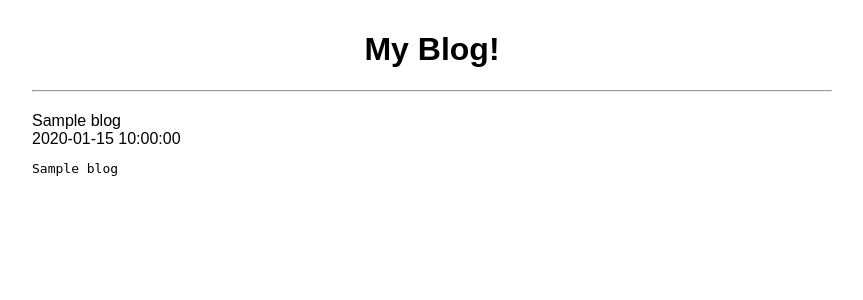
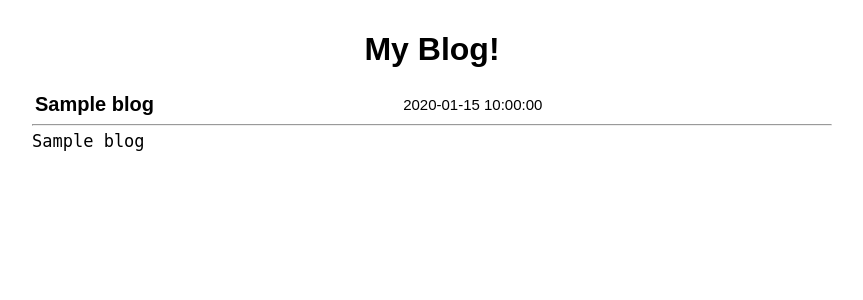
Before and after one commit to CleoAguiar/Intro_to_Backend, a Python web app: template Basic_Blog/templates/myblog.html in a window 1280 px wide. Shown: the top 300 px of the page, without its empty margins (208-1071 px from the left). Run offline with Jinja, Linux system fonts and the light colour scheme; the template is opened without the code that fills it: most values are stand-ins (such as "Sample title", 1, 10 or a date in 2020).

Commit message:
Showing posts on blog

```diff
--- a/ASCII_chan/templates/front.html
+++ b/ASCII_chan/templates/front.html
@@ -85,7 +85,7 @@
 		<input type="submit">
 	</form>
 
-	<hr>
+	<!-- <hr> -->
 
 	{% for art in arts %}
 	<div class="arts">
@@ -93,6 +93,7 @@
 		<pre class="art-body">{{art.art}}</pre>
 	</div>
 	<br>
+
 	{% endfor %}
 
 </body>
--- a/Basic_Blog/templates/myblog.html
+++ b/Basic_Blog/templates/myblog.html
@@ -42,36 +42,54 @@
 		}
 
 		hr {
-			margin: 20px auto;
+			margin: 5px auto;
 		}
 
-		.art + .art {
+		table {
+			width: 100%;
+		}
+
+		.blog + .blog {
 			margin-top: 20px;
 		}
 
-		.art-title {
+		.blog-subject {
 			font-weight: bold;
 			font-size: 20px;
 		}
 
-		.art-body {
+		.blog-created {
+			font-size: 15px;
+		}
+
+		.blog-body {
 			margin: 0;
 			font-size: 17px;
 		}
+
+
 	</style>
 
 </head>
 <body>
 	<h1>My Blog!</h1>
 
-	<hr>
 	{% for b in blogs %}
 	<div class="blogs">
-		<div class="blog-subject">{{b.subject}}</div>
-		<div class="blog-created">{{b.created}}</div>
+		<table>
+			<tr>
+				<td class="blog-subject">{{b.subject}}</td>
+				<td class="blog-created">{{b.created}}</td>
+			</tr>
+		</table>
+		<!-- <div class="blog-subject">{{b.subject}}</div>
+		<div class="blog-created">{{b.created}}</div> -->
+		<hr>
 		<pre class="blog-body">{{b.blog}}</pre>
 	</div>
+	<br><br>
 	{% endfor %}
+
 
 </body>
 </html>
```
Also changed, not shown: Basic_Blog/basic_blog.py (+7 -4 lines), 1 other file.
